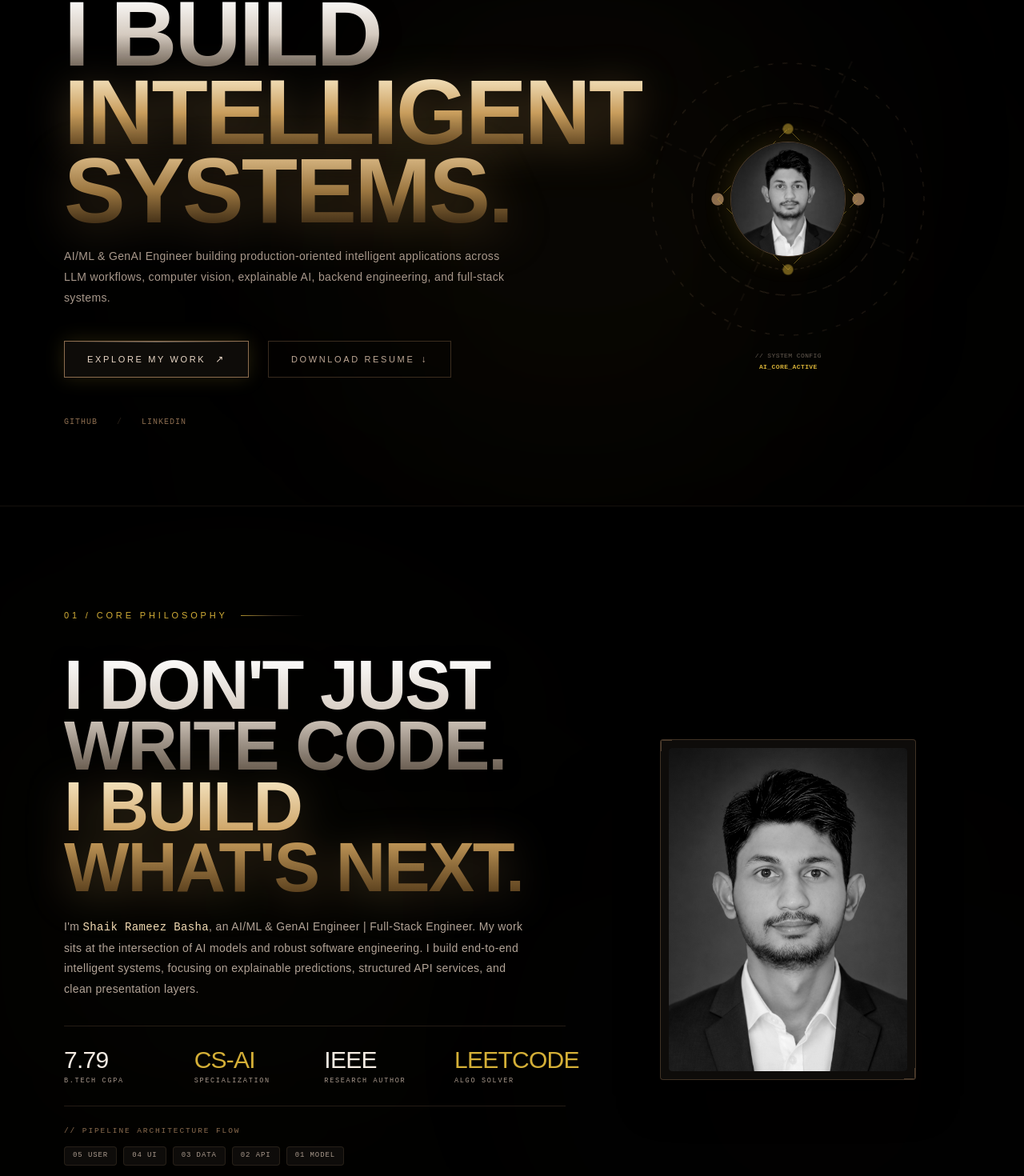
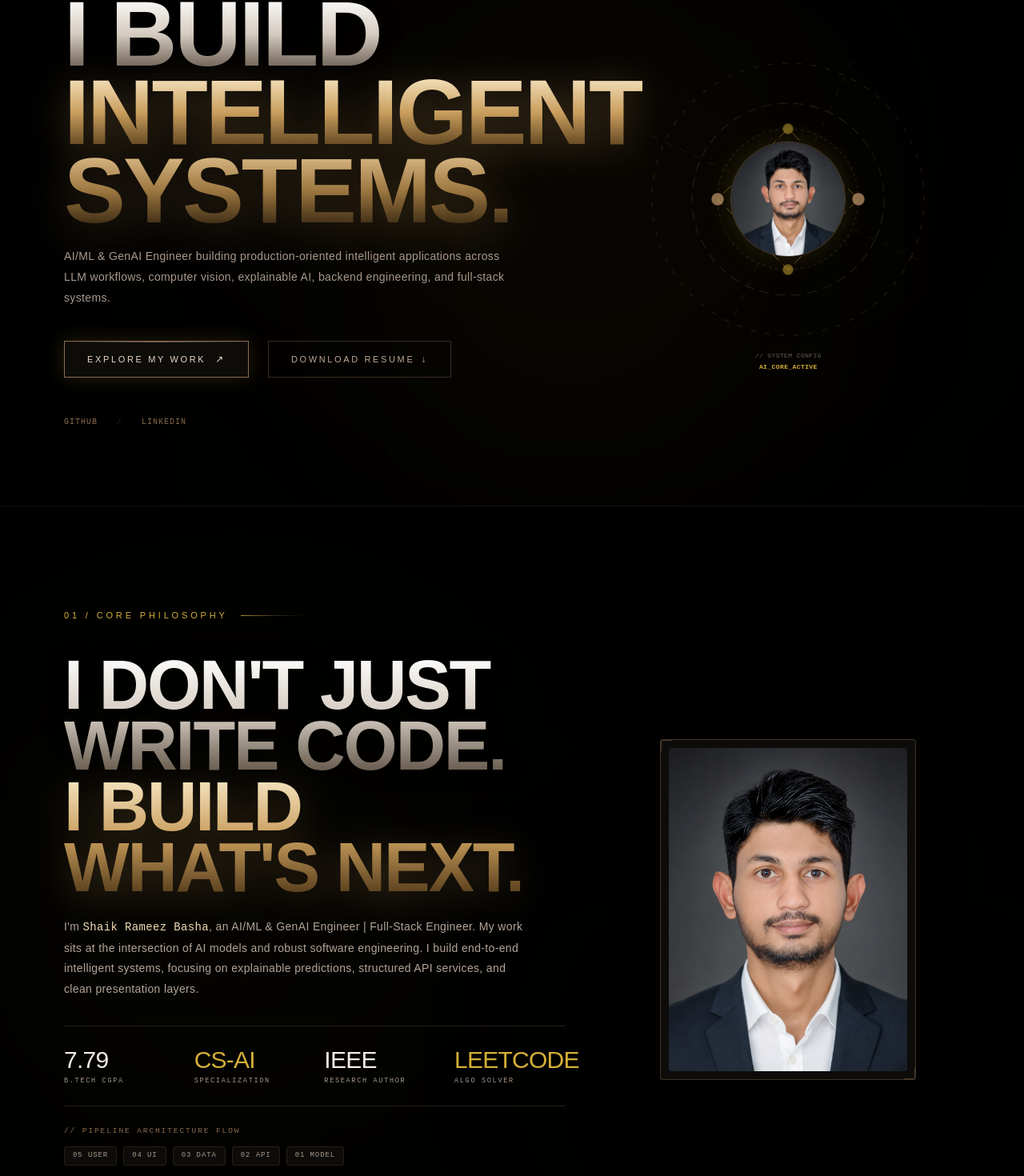
Before and after one commit to Basharameez/my-portfolio, a React (Vite) app: page / in a window 1280 px wide. Shown: the part 167-1637 px from the top of the page at 80% size. Built offline with nearby package versions, Linux system fonts and the light colour scheme.

Commit message:
style: Remove grayscale and brightness-reduction filters from portrait images

```diff
--- a/src/components/about/About.tsx
+++ b/src/components/about/About.tsx
@@ -237,7 +237,7 @@
                 <img
                   src="/mypic.png"
                   alt="Shaik Rameez Basha Portrait"
-                  className="w-full h-full object-cover grayscale contrast-110 brightness-95 transition-all duration-700 group-hover:scale-105 group-hover:grayscale-0"
+                  className="w-full h-full object-cover transition-all duration-700 group-hover:scale-105"
                 />
 
                 {/* Dynamic Spotlight mix-blend color-dodge overlay */}
--- a/src/components/hero/Hero.tsx
+++ b/src/components/hero/Hero.tsx
@@ -182,7 +182,7 @@
               <img
                 src="/mypic.png"
                 alt="Shaik Rameez Basha Portrait"
-                className="w-full h-full object-cover grayscale contrast-110 brightness-95 transition-all duration-700 group-hover:scale-105 group-hover:grayscale-0"
+                className="w-full h-full object-cover transition-all duration-700 group-hover:scale-105"
               />
             </div>
 
```
